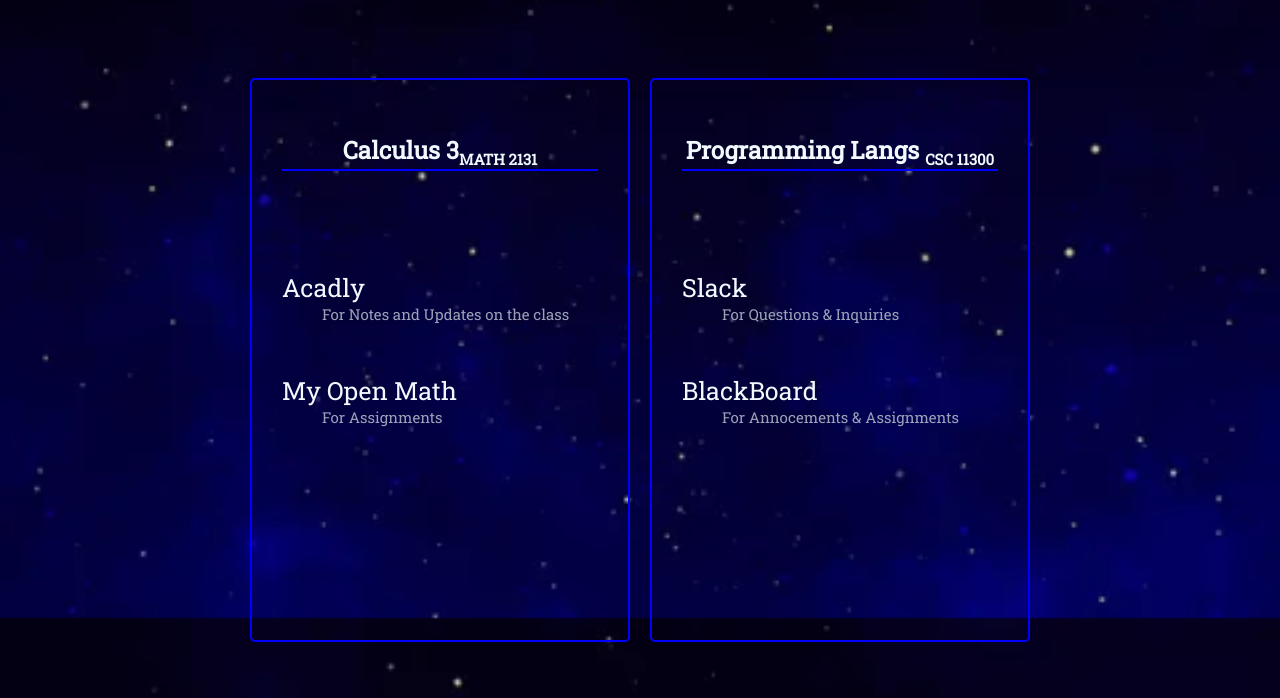
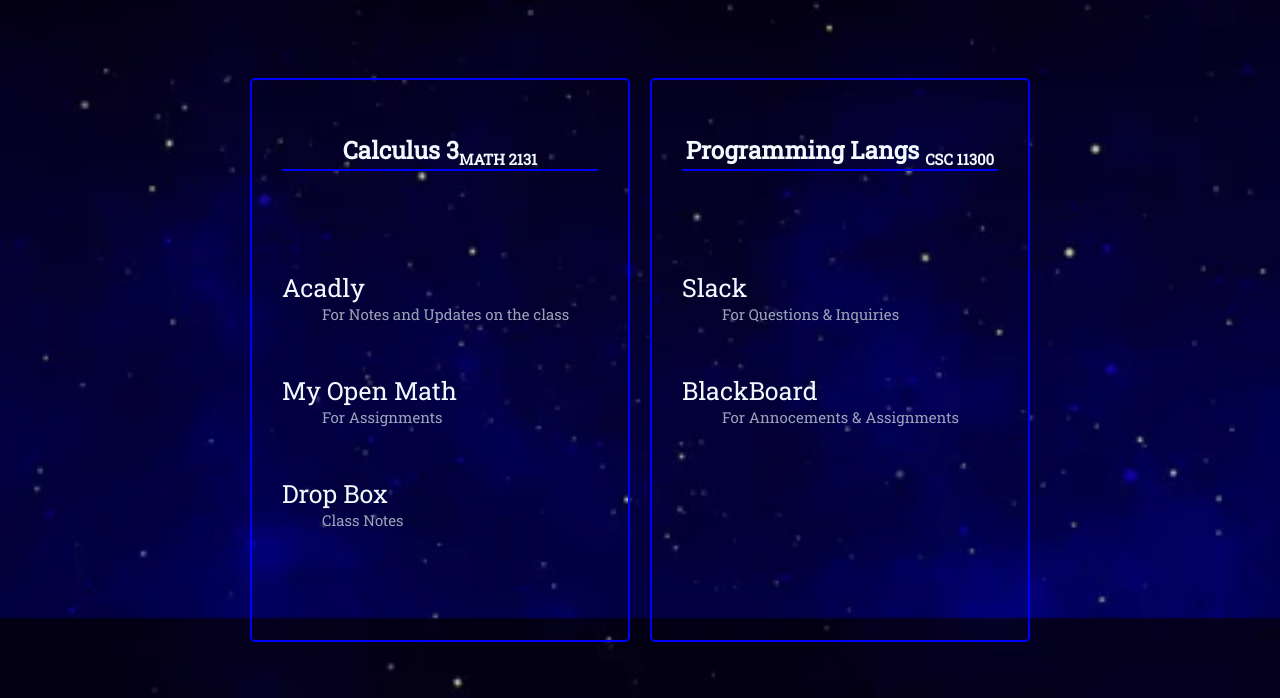
Before and after one commit to kdukuray/all_classes_links, a plain HTML site: page index.html in a window 1280 px wide. Shown: the part 102-800 px from the top of the page. Drawn offline with Linux system fonts and the light colour scheme; a web font is replaced by a local one.

Commit message:
added new section 'Dropbox' for Calc 3

```diff
--- a/index.html
+++ b/index.html
@@ -27,6 +27,13 @@
                     <dd>For Assignments</dd>
                     <dd></dd>
                 </dl>
+
+                <dl>
+                    <dt><a class="course=link" target="_blank" href="https://www.dropbox.com/scl/fo/yewlczksqvtibrsi18kds/ADMKmfQ7MFRhfxb1FZGWwM8?rlkey=bmrtpx7os9extkf6kwyzdprm9&e=1&st=gbqmpokz&dl=0">Drop Box</a></dt>
+                    <dd>Class Notes</dd>
+                    <dd></dd>
+                </dl>
+
 
 
 
```
